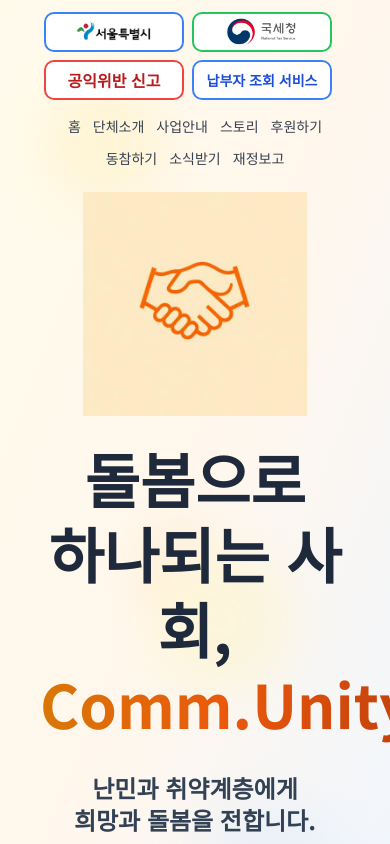
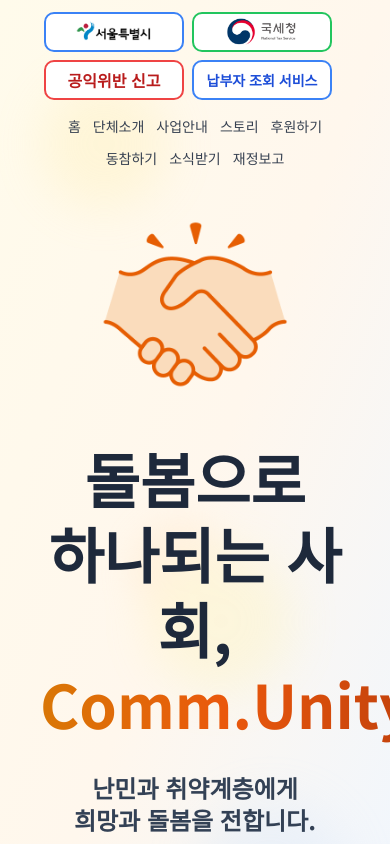
Before and after one commit to curara81/community-pj, a React (Vite) app: page / in a window 390 px wide. Shown: the top 844 px of the page. Built offline with nearby package versions, Linux system fonts and the light colour scheme.

Commit message:
Use uploaded image for logo
Use the uploaded image for the logo on web and mobile.

```diff
--- a/src/components/Header.tsx
+++ b/src/components/Header.tsx
@@ -3,7 +3,7 @@ import { Button } from "@/components/ui/button";
 import { Link } from "react-router-dom";
 import VolunteerModal from "./VolunteerModal";
 import AuthButton from "./AuthButton";
-import handshakeLogo from "@/assets/handshake-logo-optimized.webp";
+
 
 const Header = memo(() => {
   const handleSeoulClick = useCallback(() => {
@@ -121,7 +121,7 @@ const Header = memo(() => {
           <div className="animate-fade-in">
             <div className="flex items-center justify-center mb-6 md:mb-6 mt-8 md:mt-12 lg:mt-16">
               <img
-                src={handshakeLogo}
+                src="/lovable-uploads/a8a64d27-d20f-4ce7-96ca-1c7063ad7838.png"
                 alt="돌봄으로 하나 되는 사회"
                 className="w-56 h-56 md:w-72 md:h-72 lg:w-80 lg:h-80 object-contain"
               />
```
Also changed, not shown: public/lovable-uploads/a8a64d27-d20f-4ce7-96ca-1c7063ad7838.png (added).
